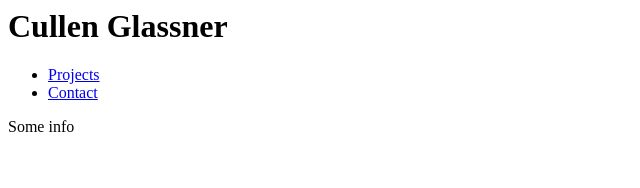
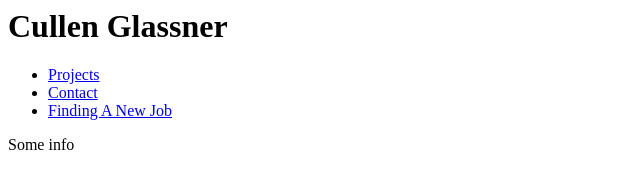
Before and after one commit to cullenglassner/cullenglassner.github.io, a plain HTML site: page index.html in a window 1280 px wide. Shown: the whole page, without its empty margins (0-640 px from the left). Drawn offline with Linux system fonts and the light colour scheme.

Commit message:
Add link to job search page

```diff
--- a/index.html
+++ b/index.html
@@ -6,6 +6,7 @@
                 <ul>
                     <li><a href="projects.html">Projects</a></li>
                     <li><a href="contact.html">Contact</a></li>
+                    <li><a href="job-search/sankey.html">Finding A New Job</a></li>
                 </ul>
             </nav>
         </header>
```
